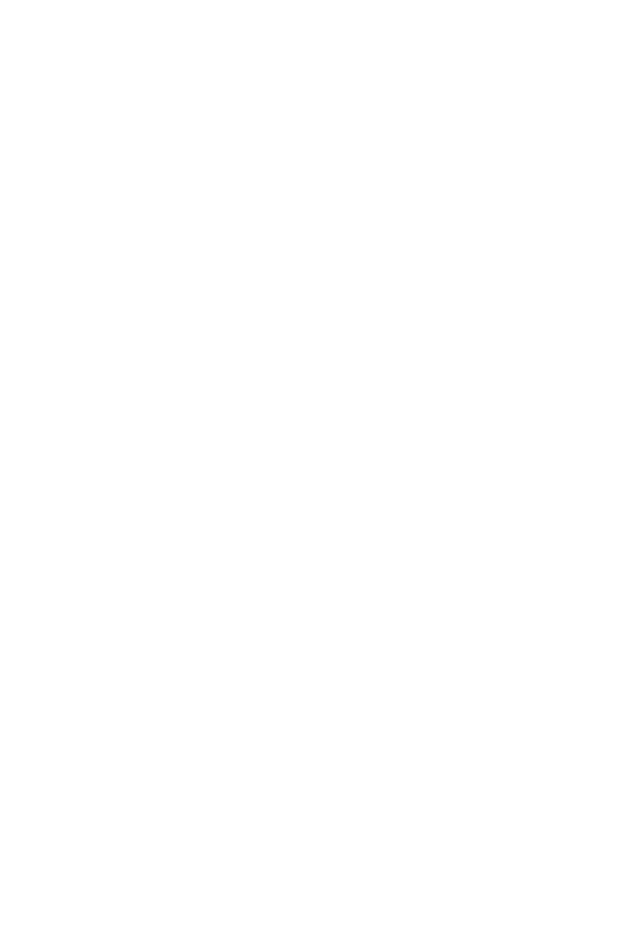
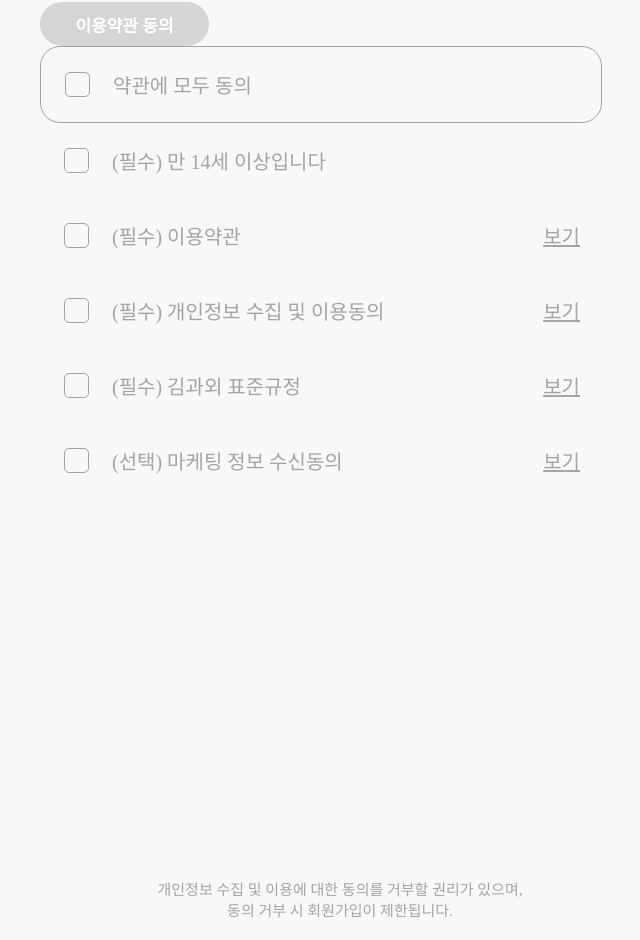
Before and after one commit to youbing5921/deploy_hw, a React (Create React App) app in the folder join/: page /join/tos in a window 1280 px wide. Shown: the part 160-1100 px from the top of the page, without its empty margins (300-940 px from the left). Before the commit the page ends 800 px from the top, so only its background shows below. Built offline with nearby package versions, Linux system fonts and the light colour scheme.

Commit message:
약관동의 기능 수정 중

```diff
--- /dev/null
+++ b/join/src/components/Checkbox.jsx
@@ -0,0 +1,133 @@
+import React from "react";
+import styled from "styled-components";
+
+const Checkbox = ({ element }) => {
+  const id = element.id;
+  const text = element.text;
+  const required = element.required;
+  const detail = element.detail;
+  const inputAll = Array.prototype.slice.call(
+    document.querySelectorAll(".smallInput")
+  );
+  const container = document.querySelector("#totalInputDiv");
+
+  const onTotalChange = () => {
+    if (container.style.backgroundColor !== "rgb(73, 73, 73)") {
+      container.style.backgroundColor = "#494949";
+      inputAll.forEach((elt) => {
+        elt.checked = true;
+      });
+    } else {
+      container.style.backgroundColor = "#f8f8f8";
+      inputAll[5].checked = false;
+    }
+  };
+
+  const onChange = () => {
+    // 여기부터 수정 필요
+    inputAll.every((elt) => {
+      if (elt.checked === false) {
+        console.log(elt);
+      } else {
+        container.querySelector("input").checked = true;
+        console.log(elt);
+      }
+    });
+  };
+
+  if (id === 0) {
+    return (
+      <TotalInputDiv id="totalInputDiv">
+        <input
+          id={id}
+          type="checkbox"
+          required={required}
+          onChange={onTotalChange}
+        />
+        <TotalLabelStyle htmlFor={id}>{text}</TotalLabelStyle>
+      </TotalInputDiv>
+    );
+  } else {
+    return (
+      <InputDiv>
+        <input
+          id={id}
+          className="smallInput"
+          type="checkbox"
+          required={required}
+          onChange={onChange}
+        />
+        <LabelStyle htmlFor={id}>{text}</LabelStyle>
+        {detail !== null ? (
+          <DetailStyle id={id} href="" detail={detail}>
+            보기
+          </DetailStyle>
+        ) : null}
+      </InputDiv>
+    );
+  }
+};
+
+const InputDiv = styled.div`
+  display: flex;
+  width: 520px;
+  padding: 22px 20px 22px 20px;
+  align-items: center;
+  gap: 20px;
+  border-radius: 20px;
+  input[type="checkbox"] {
+    appearance: none;
+    width: 25px;
+    height: 25px;
+    border-radius: 5px;
+    border: 1px solid #a4a4a4;
+    background-color: #f8f8f8;
+    &:checked {
+      background-image: url("/img/check.svg");
+      background-size: 100% 100%;
+      background-position: 50%;
+      background-repeat: no-repeat;
+    }
+    &:checked + label {
+      color: #494949;
+    }
+  }
+`;
+
+const TotalInputDiv = styled(InputDiv)`
+  border-radius: 20px;
+  border: 1px solid #a4a4a4;
+  input[type="checkbox"] {
+    &:checked + label {
+      color: #fff;
+    }
+    &:checked + #totalInputDiv {
+      background: #494949;
+    }
+  }
+`;
+
+const LabelStyle = styled.label`
+  color: #a4a4a4;
+  font-family: Pretendard;
+  font-size: 20px;
+  font-style: normal;
+  font-weight: 500;
+  line-height: normal;
+`;
+
+const TotalLabelStyle = styled(LabelStyle)`
+  /* color: #fff; */
+`;
+
+const DetailStyle = styled.a`
+  margin-left: auto;
+  color: #a4a4a4;
+  font-family: Pretendard;
+  font-size: 20px;
+  font-style: normal;
+  font-weight: 400;
+  line-height: normal;
+`;
+
+export default Checkbox;
--- a/join/src/pages/TermsOfServicePage.js
+++ b/join/src/pages/TermsOfServicePage.js
@@ -1,8 +1,92 @@
-import React from "react";
+import React, { useState } from "react";
 import styled from "styled-components";
+import { useNavigate } from "react-router-dom";
+import MainContainer from "../components/MainContainer";
+import BottonBtn from "../components/BottonBtn";
+import BackBtn from "../components/BackBtn";
+import Checkbox from "../components/Checkbox";
+
+const tos = [
+  { id: 0, text: "약관에 모두 동의", required: false, detail: null },
+  { id: 1, text: "(필수) 만 14세 이상입니다", required: true, detail: null },
+  {
+    id: 2,
+    text: "(필수) 이용약관",
+    required: true,
+    detail: "이용약관에 대한 내용",
+  },
+  {
+    id: 3,
+    text: "(필수) 개인정보 수집 및 이용동의",
+    required: true,
+    detail: "개인정보 수집 및 이용동의에 대한 내용",
+  },
+  {
+    id: 4,
+    text: "(필수) 김과외 표준규정",
+    required: true,
+    detail: "김과외 표준규정에 대한 내용",
+  },
+  {
+    id: 5,
+    text: "(선택) 마케팅 정보 수신동의",
+    required: false,
+    detail: "마케팅 정보 수신동의에 대한 내용",
+  },
+];
 
 const TermsOfServicePage = () => {
-  return <div></div>;
+  const navigate = useNavigate();
+
+  return (
+    <MainContainer>
+      <BackBtn />
+      <TosOval>이용약관 동의</TosOval>
+      {tos.map((element) => {
+        return <Checkbox element={element} key={element.id} />;
+      })}
+      <NotiText>
+        개인정보 수집 및 이용에 대한 동의를 거부할 권리가 있으며,
+        <br />
+        동의 거부 시 회원가입이 제한됩니다.
+      </NotiText>
+      <NewBottonBtn onClick={() => navigate("/join/tos")}>다음</NewBottonBtn>
+    </MainContainer>
+  );
 };
 
 export default TermsOfServicePage;
+
+const TosOval = styled.p`
+  display: inline-flex;
+  width: 109px;
+  height: 24px;
+  padding: 10px 30px;
+  align-items: center;
+  justify-content: center;
+  border-radius: 100px;
+  margin: 63px 0 0 0;
+
+  color: #fff;
+  font-size: 17px;
+  font-style: normal;
+  font-weight: 700;
+  line-height: normal;
+  font-family: "Pretendard";
+  background-color: rgba(73, 73, 73, 0.2);
+`;
+
+const NotiText = styled.div`
+  color: #a4a4a4;
+  text-align: center;
+  font-family: Pretendard;
+  font-size: 15px;
+  font-style: normal;
+  font-weight: 400;
+  line-height: normal;
+  margin: auto 0 22px 0;
+`;
+
+const NewBottonBtn = styled(BottonBtn)`
+  margin: 0 auto 56px auto;
+`;
--- a/join/src/pages/WelcomePage.js
+++ b/join/src/pages/WelcomePage.js
@@ -4,6 +4,33 @@ import BottonBtn from "../components/BottonBtn";
 import MainContainer from "../components/MainContainer";
 import BackBtn from "../components/BackBtn";
 import { useNavigate } from "react-router-dom";
+
+const WelcomePage = () => {
+  const navigate = useNavigate();
+
+  return (
+    <MainContainer>
+      <BackBtn />
+      <HelloText>
+        안녕하세요!
+        <br />
+        <span>보이지</span>에 오신 것을
+        <br />
+        환영합니다.
+      </HelloText>
+      <NewBottonBtn onClick={() => navigate("/join/tos")}>
+        회원가입하기
+      </NewBottonBtn>
+      <HorizonLine
+        text="이미 보이져에요! "
+        bold="로그인하기"
+        onClick={() => navigate("/login")}
+      />
+    </MainContainer>
+  );
+};
+
+export default WelcomePage;
 
 const HelloText = styled.p`
   color: #494949;
@@ -50,30 +77,3 @@ const HorizonLine = ({ text, bold, onClick }) => {
 const NewBottonBtn = styled(BottonBtn)`
   margin: auto auto 31px auto;
 `;
-
-const WelcomePage = () => {
-  const navigate = useNavigate();
-
-  return (
-    <MainContainer>
-      <BackBtn />
-      <HelloText>
-        안녕하세요!
-        <br />
-        <span>보이지</span>에 오신 것을
-        <br />
-        환영합니다.
-      </HelloText>
-      <NewBottonBtn onClick={() => navigate("/join/tos")}>
-        회원가입하기
-      </NewBottonBtn>
-      <HorizonLine
-        text="이미 보이져에요! "
-        bold="로그인하기"
-        onClick={() => navigate("/login")}
-      />
-    </MainContainer>
-  );
-};
-
-export default WelcomePage;
```
Also changed, not shown: join/public/img/check.svg (added).
